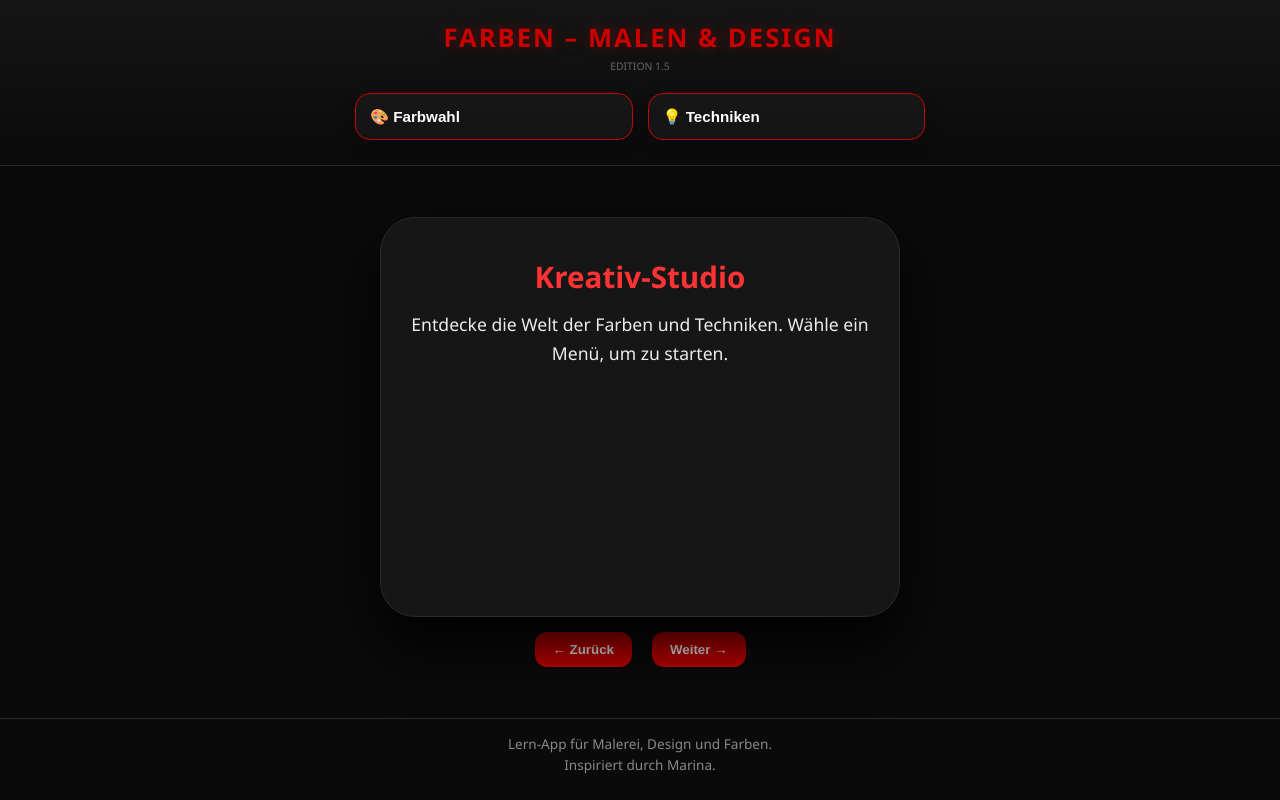
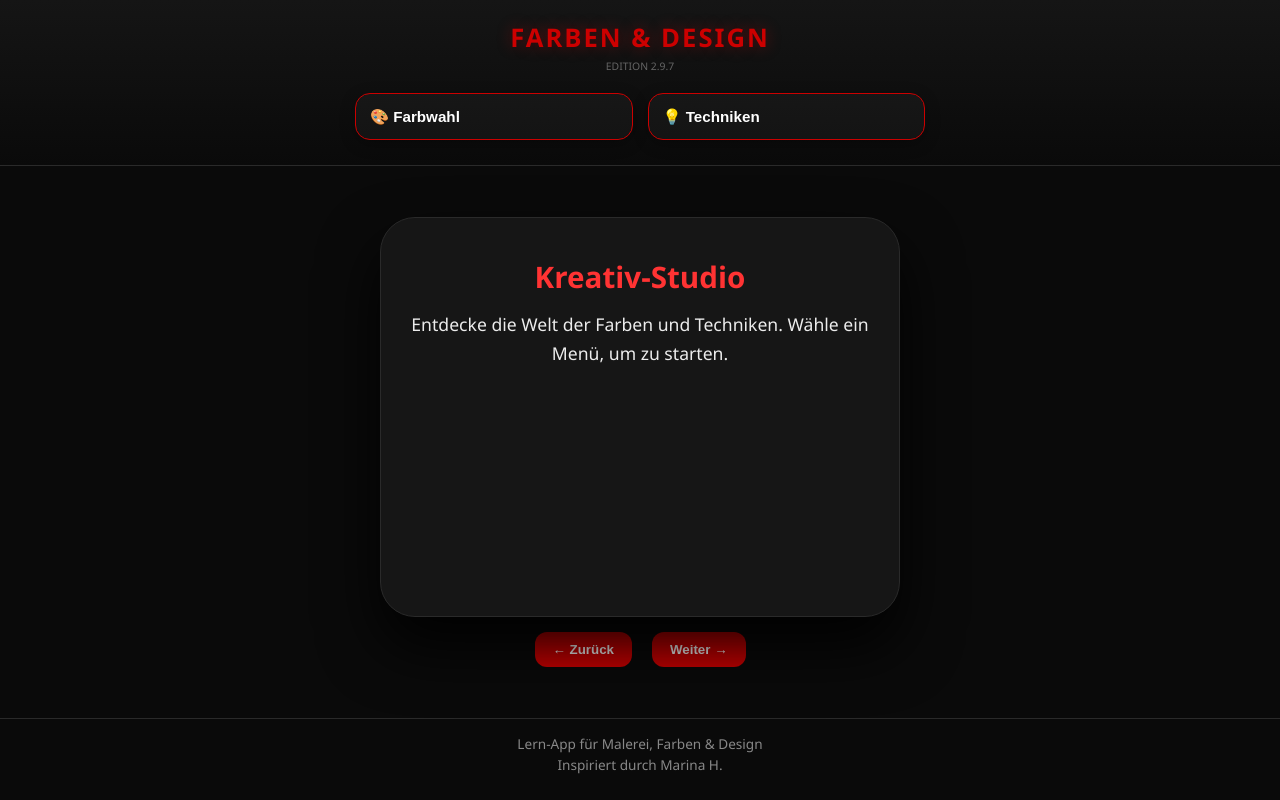
Before and after one commit to katharinaschuetz07-arch/Farben-und-Design, a plain HTML site: page index.html in a window 1280 px wide. Drawn offline with Linux system fonts and the light colour scheme.

Commit message:
Update version and title in index.html

```diff
--- a/index.html
+++ b/index.html
@@ -3,7 +3,7 @@
 <head>
 <meta charset="UTF-8">
 <meta name="viewport" content="width=device-width, initial-scale=1.0">
-<title>Farben – Malen & Design – v1.5</title>
+<title>Farben & Design – v2.9.7</title>
 <style>
 :root {
     --bg-black: #0a0a0a;
@@ -202,8 +202,8 @@ footer {
 <body>
 
 <header>
-    <h1>Farben – Malen & Design</h1>
-    <span class="version-label">EDITION 1.5</span>
+    <h1>Farben & Design</h1>
+    <span class="version-label">EDITION 2.9.7</span>
     <div class="menu-row">
         <select id="colorMenu" onchange="handleSelect('color')">
             <option value="">🎨 Farbwahl</option>
@@ -253,8 +253,8 @@ footer {
 </main>
 
 <footer>
-    Lern-App für Malerei, Design und Farben.<br>
-    Inspiriert durch Marina.
+    Lern-App für Malerei, Farben & Design<br>
+    Inspiriert durch Marina H.
 </footer>
 
 <script>
```
